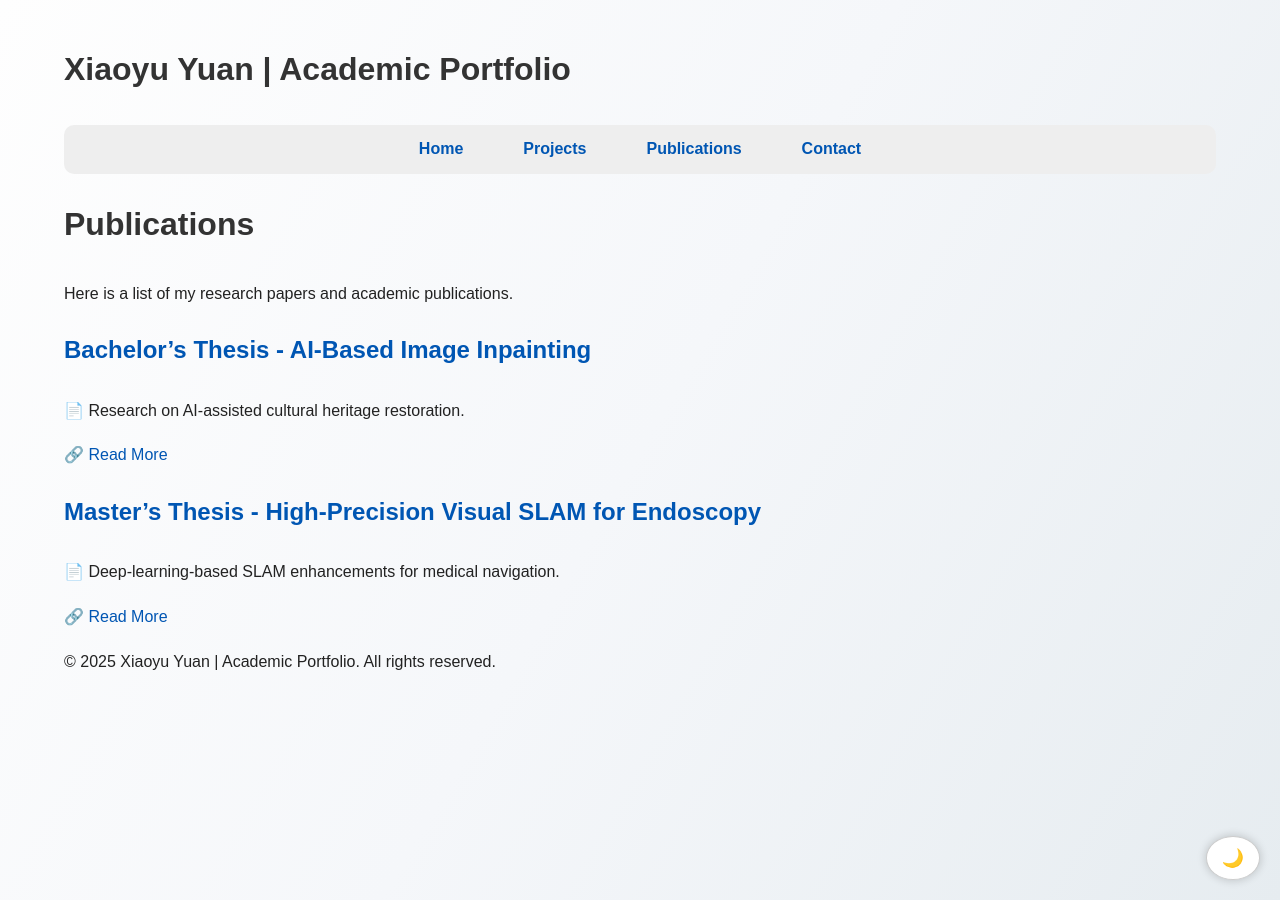
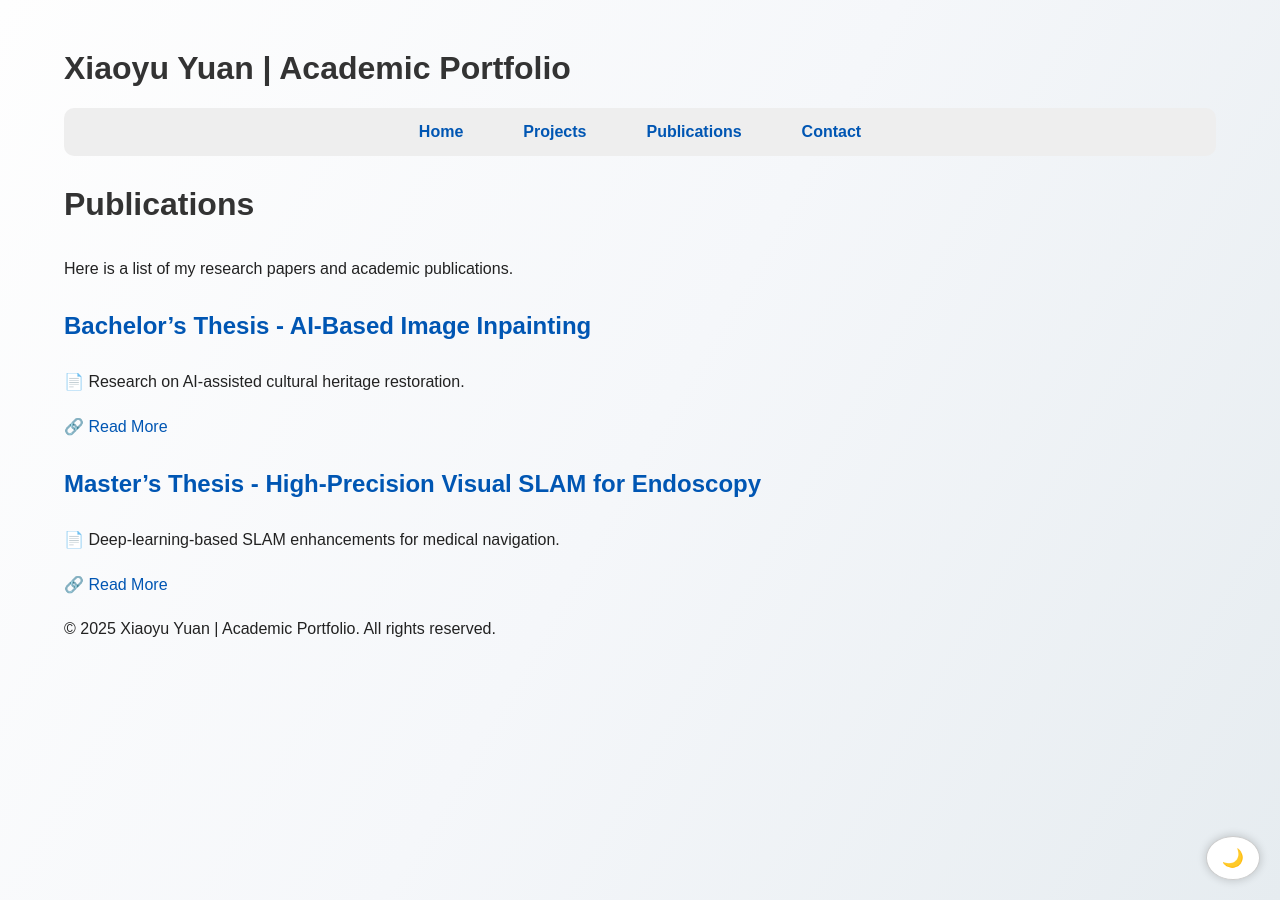
Before and after one commit to XiaoyuYuan19/portfolio, a Jekyll site: the page built from publications.md, in a window 1280 px wide. Built offline with Jekyll 4.4.1, drawn with Linux system fonts in a browser that asks for light colours.

Commit message:
Update style.css

```diff
--- a/assets/css/style.css
+++ b/assets/css/style.css
@@ -36,7 +36,7 @@ body {
 .dark-mode h2,
 .dark-mode h3 {
     color: #ffffff;
-    border-bottom: 2px solid #555;
+    border-bottom: none;
 }
 
 /* 🎓 夜间模式的学术风链接 🎓 */
@@ -96,6 +96,8 @@ h1, h2, h3 {
     color: #333;
     border-bottom: none;
     padding-bottom: 5px;
+    margin-top: 20px;
+    margin-bottom: 5px;
 }
 
 /* 🌟 让导航栏变成横向菜单 🌟 */
```
